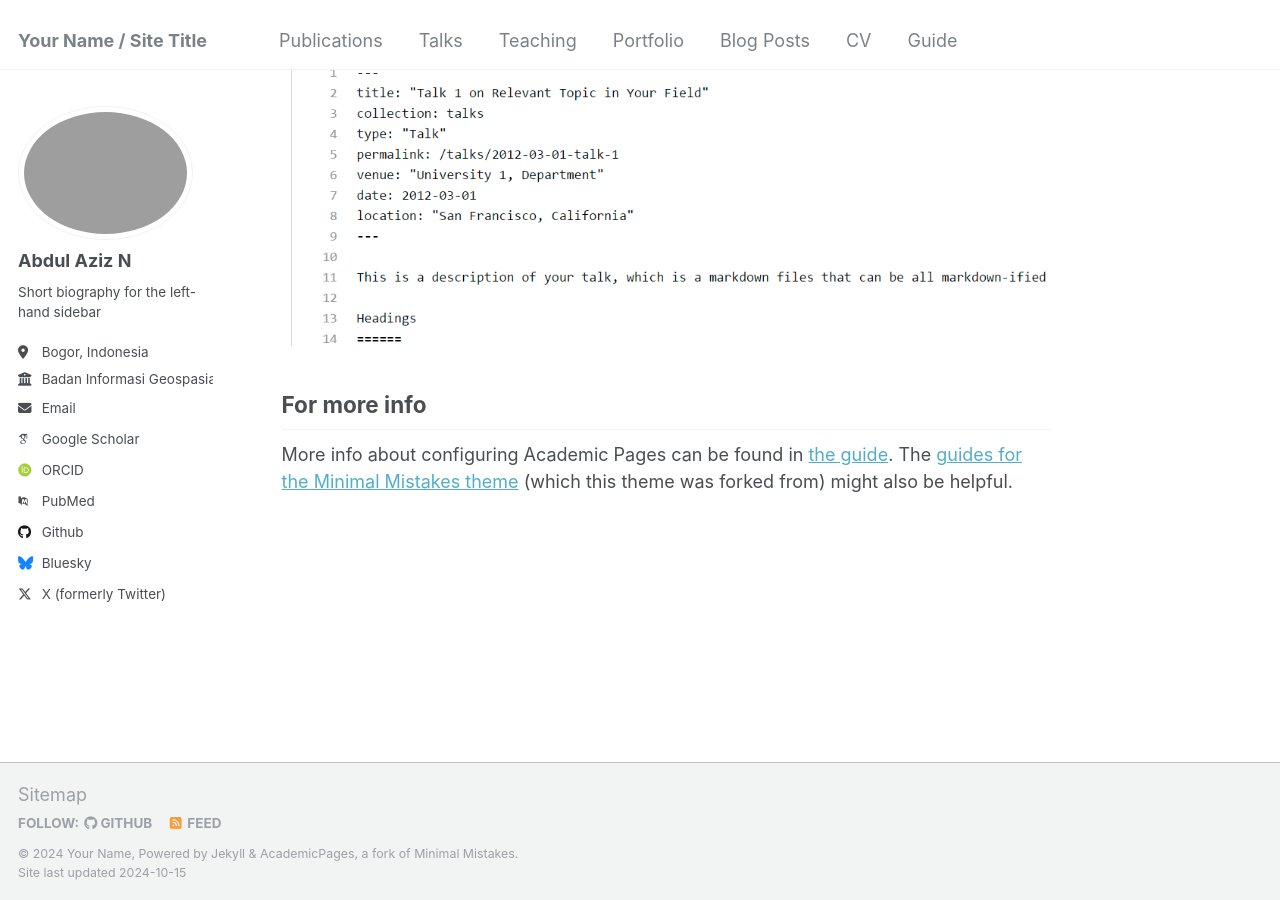
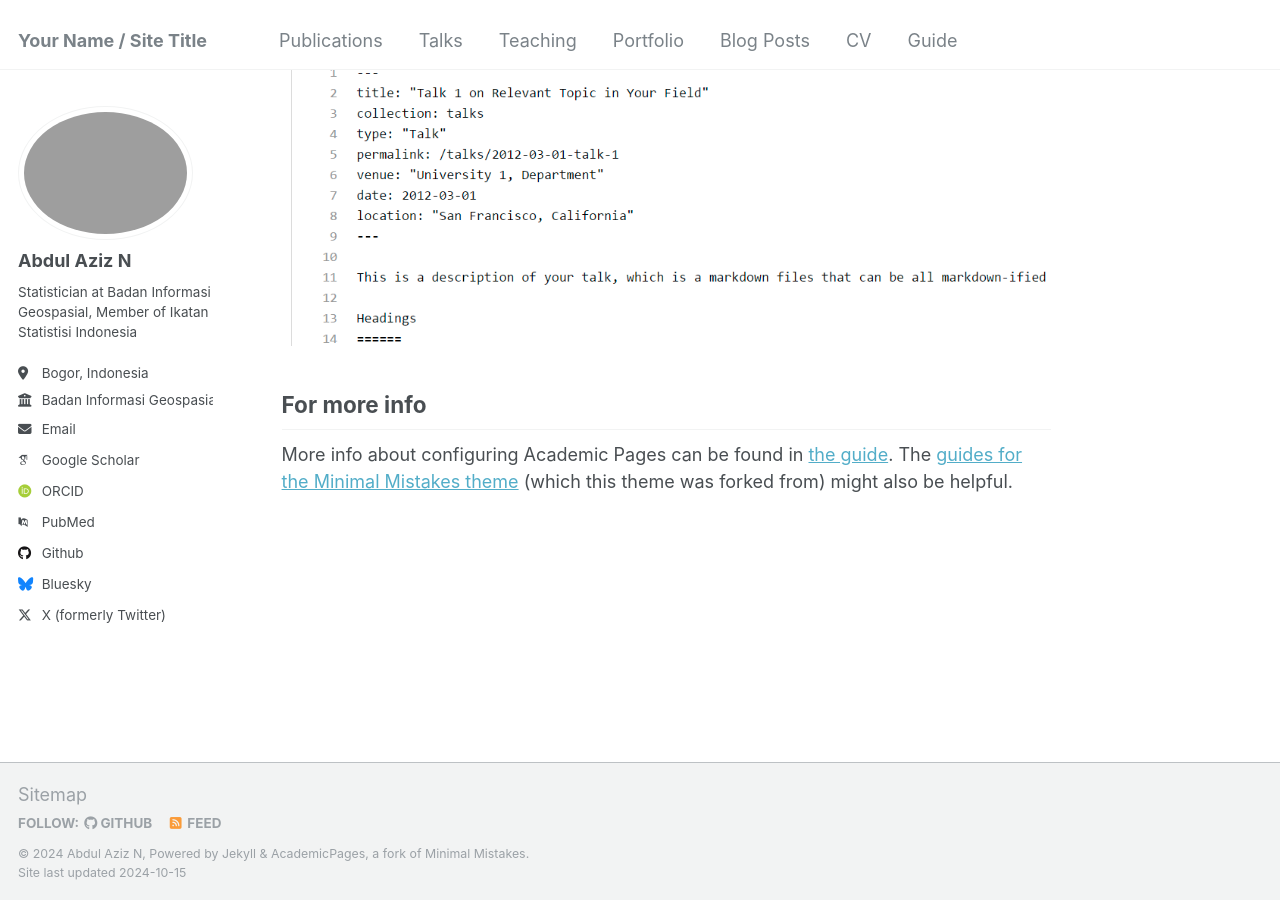
Before and after one commit to datadotlat/datadotlat.github.io, a Jekyll site: the page built from _pages/about.md, in a window 1280 px wide and 900 px high, scrolled down 2643 px. Built offline with Jekyll 4.4.1, drawn with Linux system fonts in a browser that asks for light colours; some web fonts are replaced.

Commit message:
Update _config.yml

```diff
--- a/_config.yml
+++ b/_config.yml
@@ -10,7 +10,7 @@
 locale                   : "en-US"
 title                    : "Your Name / Site Title"
 title_separator          : "-"
-name                     : &name "Your Name"
+name                     : &name "Abdul Aziz N"
 description              : &description "personal description"
 url                      : https://data.lat # the base hostname & protocol for your site e.g. "https://mmistakes.github.io"
 baseurl                  : "" # the subpath of your site, e.g. "/blog"
@@ -24,7 +24,7 @@ author:
   avatar           : "profile.png"
   name             : "Abdul Aziz N"
   pronouns         : # example: "she/her"
-  bio              : "Short biography for the left-hand sidebar"
+  bio              : "Statistician at Badan Informasi Geospasial, Member of Ikatan Statistisi Indonesia"
   location         : "Bogor, Indonesia"
   employer         : "Badan Informasi Geospasial"
   uri              : # URL
```
